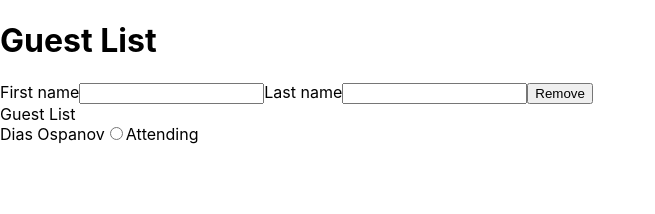
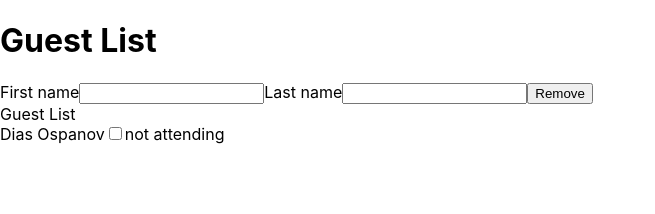
Before and after one commit to diasospanov/react-guest-list, a React (Create React App) app: page / in a window 1280 px wide. Shown: the top 214 px of the page, without its empty margins (0-655 px from the left). Built offline with nearby package versions, Linux system fonts and the light colour scheme.

Commit message:
Add state functions.

```diff
--- a/package.json
+++ b/package.json
@@ -6,6 +6,7 @@
     "@testing-library/jest-dom": "^5.14.1",
     "@testing-library/react": "^13.0.0",
     "@testing-library/user-event": "^13.2.1",
+    "prop-types": "^15.8.1",
     "react": "^18.2.0",
     "react-dom": "^18.2.0",
     "react-scripts": "5.0.1",
--- a/src/App.js
+++ b/src/App.js
@@ -1,19 +1,40 @@
+import PropTypes from 'prop-types';
 import { useState } from 'react';
 
-function addGuest(props) {
+const guestList = [
+  { firstName: 'Kevin', lastName: 'Spacey' },
+  { firstName: 'Brad', lastName: 'Pitt' },
+  { firstName: 'Sandra', lastName: 'Bullock' },
+];
+
+guestList.propTypes = {
+  guest: PropTypes.shape({
+    firstName: PropTypes.string.isRequired,
+    lastName: PropTypes.string.isRequired,
+  }),
+};
+
+/* function addGuest(props) {
+  const [isChecked, setIsChecked] = useState(false);
   return (
     <label>
       (props.fname) (props.lname)
-      <input type="radio" aria-checked="false" />
-      not attending
+      <input
+        checked={isChecked}
+        type="checkbox"
+        aria-checked="false"
+        onChange={(event) => setIsChecked(event.currentTarget.checked)}
+      />
+      {isChecked ? '' : 'not'} attending
     </label>
   );
-}
+} */
 
 function App() {
   const [addNewGuest, setAddNewGuest] = useState();
   const [firstName, setFirstName] = useState();
   const [lastName, setLastName] = useState();
+  const [isChecked, setIsChecked] = useState(false);
   return (
     <>
       <h1>Guest List</h1>
@@ -46,8 +67,13 @@ function App() {
         <div>
           Dias Ospanov
           <label>
-            <input type="radio" />
-            Attending
+            <input
+              checked={isChecked}
+              type="checkbox"
+              aria-checked="false"
+              onChange={(event) => setIsChecked(event.currentTarget.checked)}
+            />
+            {isChecked ? '' : 'not'} attending
           </label>
         </div>
       </div>
```
